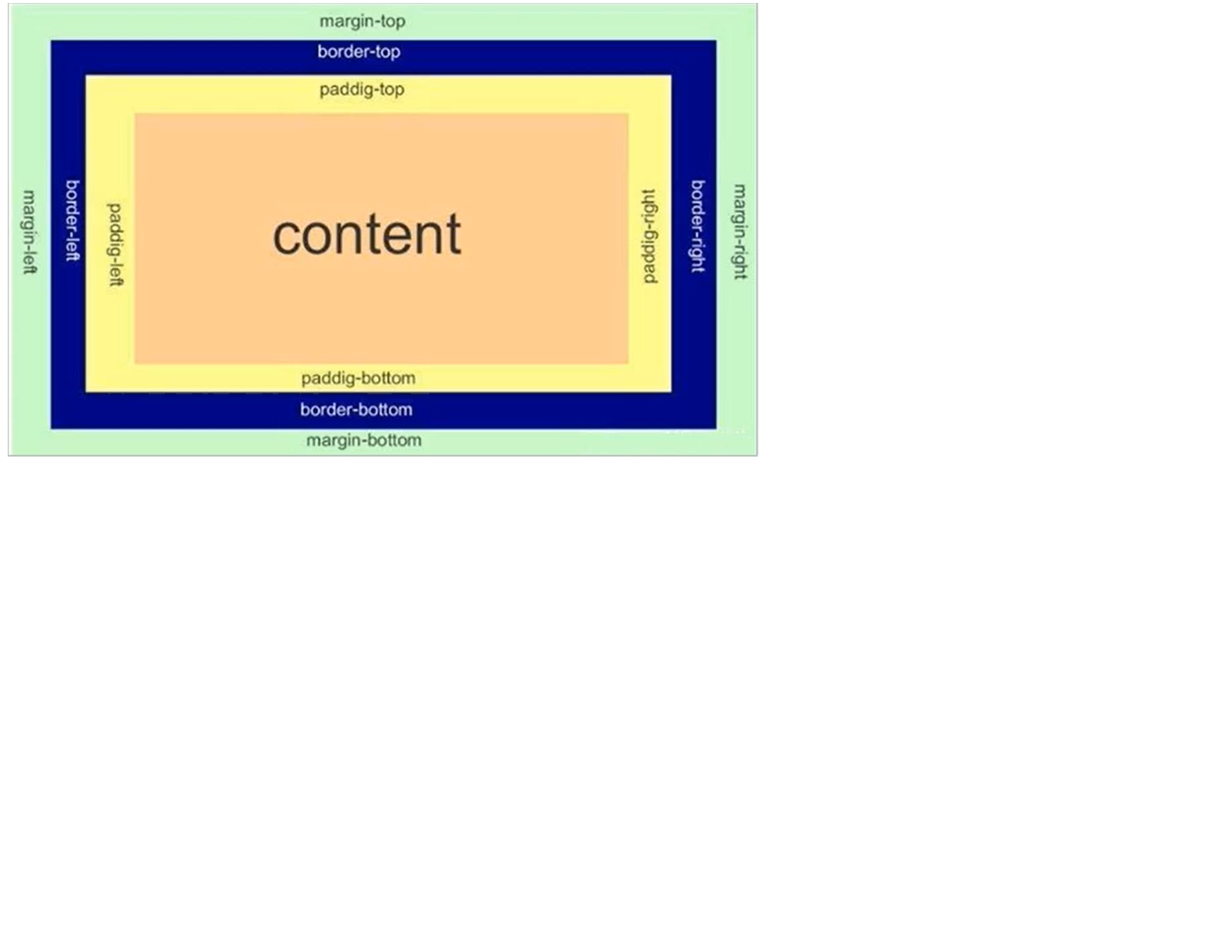
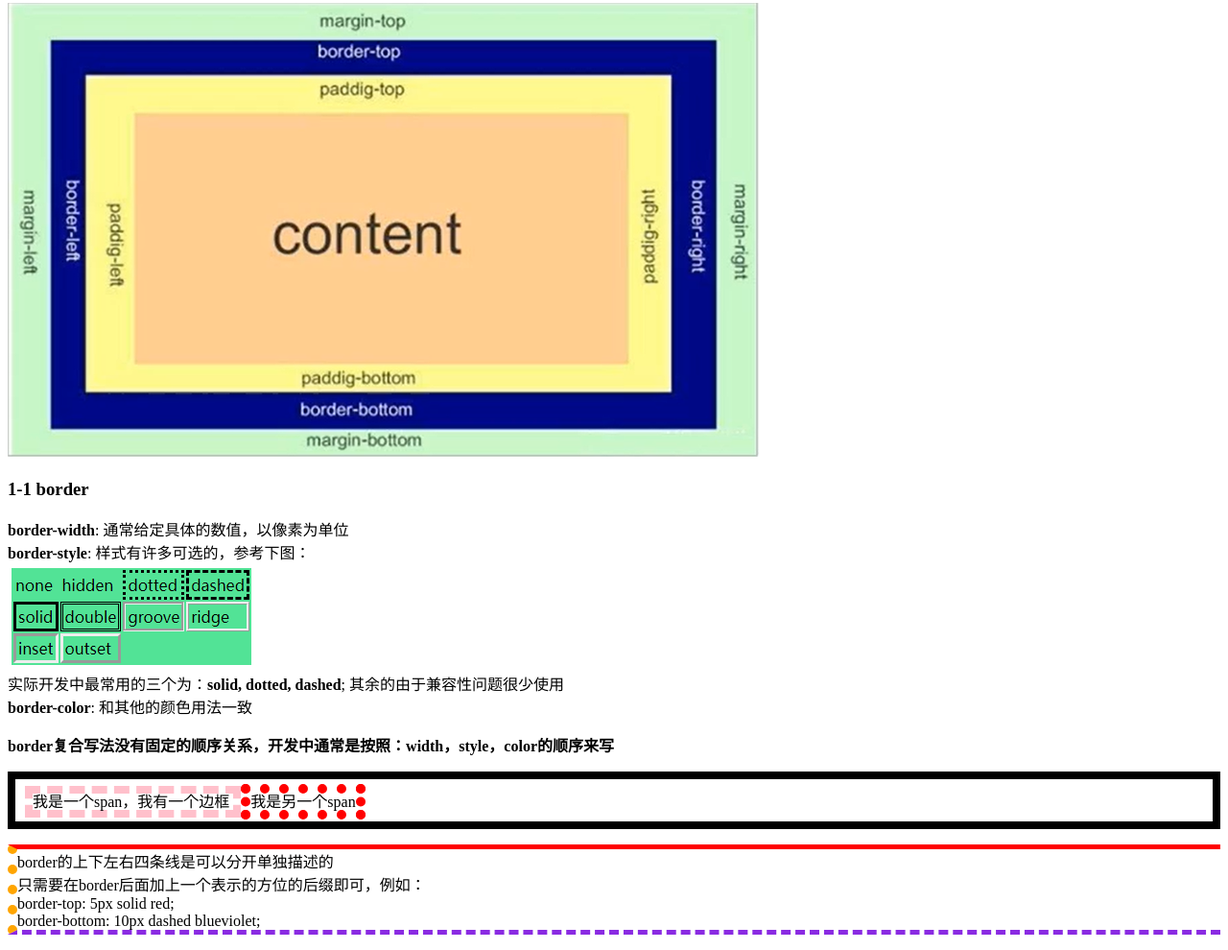
Before and after one commit to XGK-MountainLion/XGK-MountainLion.github.io, a plain HTML site: page CSSPart2/2-7. 盒子模型.html in a window 1280 px wide. Shown: the part 508-1498 px from the top of the page at 96% size. Before the commit the page ends 996 px from the top, so only its background shows below. Drawn offline with Linux system fonts and the light colour scheme.

Commit message:
新增笔记：盒子模型的组成 1-1 border

```diff
--- a/CSSPart2/2-7. 盒子模型.html
+++ b/CSSPart2/2-7. 盒子模型.html
@@ -35,6 +35,34 @@
     </p>
 
     <img src="/IMG/盒子模型的组成.png" alt="">
+
+    <h3>1-1 border</h3>
+    <p>
+        <strong>border-width</strong>: 通常给定具体的数值，以像素为单位<br>
+        <strong>border-style</strong>: 样式有许多可选的，参考下图：<br>
+        <img src="/IMG/Border_Style.png" alt=""> <br>
+        实际开发中最常用的三个为：<strong>solid, dotted, dashed</strong>; 其余的由于兼容性问题很少使用 <br>
+        <strong>border-color</strong>: 和其他的颜色用法一致
+    </p>
+
+    <p>
+        <strong>border复合写法没有固定的顺序关系，开发中通常是按照：width，style，color的顺序来写 </strong> <br>
+    </p>
+    <div style="border: solid 0.5em; padding: 10px;">
+        <span style="border: pink 0.5em dashed;">
+            我是一个span，我有一个边框
+        </span>
+        <span style="border: 10px dotted red;">
+            我是另一个span
+        </span>
+    </div>
+
+    <p style="border-top: 5px solid red; border-left: 10px dotted orange; border-bottom: 5px dashed blueviolet;">
+        border的上下左右四条线是可以分开单独描述的 <br>
+        只需要在border后面加上一个表示的方位的后缀即可，例如：<br>
+        border-top: 5px solid red; <br>
+        border-bottom: 10px dashed blueviolet;
+    </p>
 </body>
 
 </html>
```
Also changed, not shown: IMG/Border_Style.png (added).
